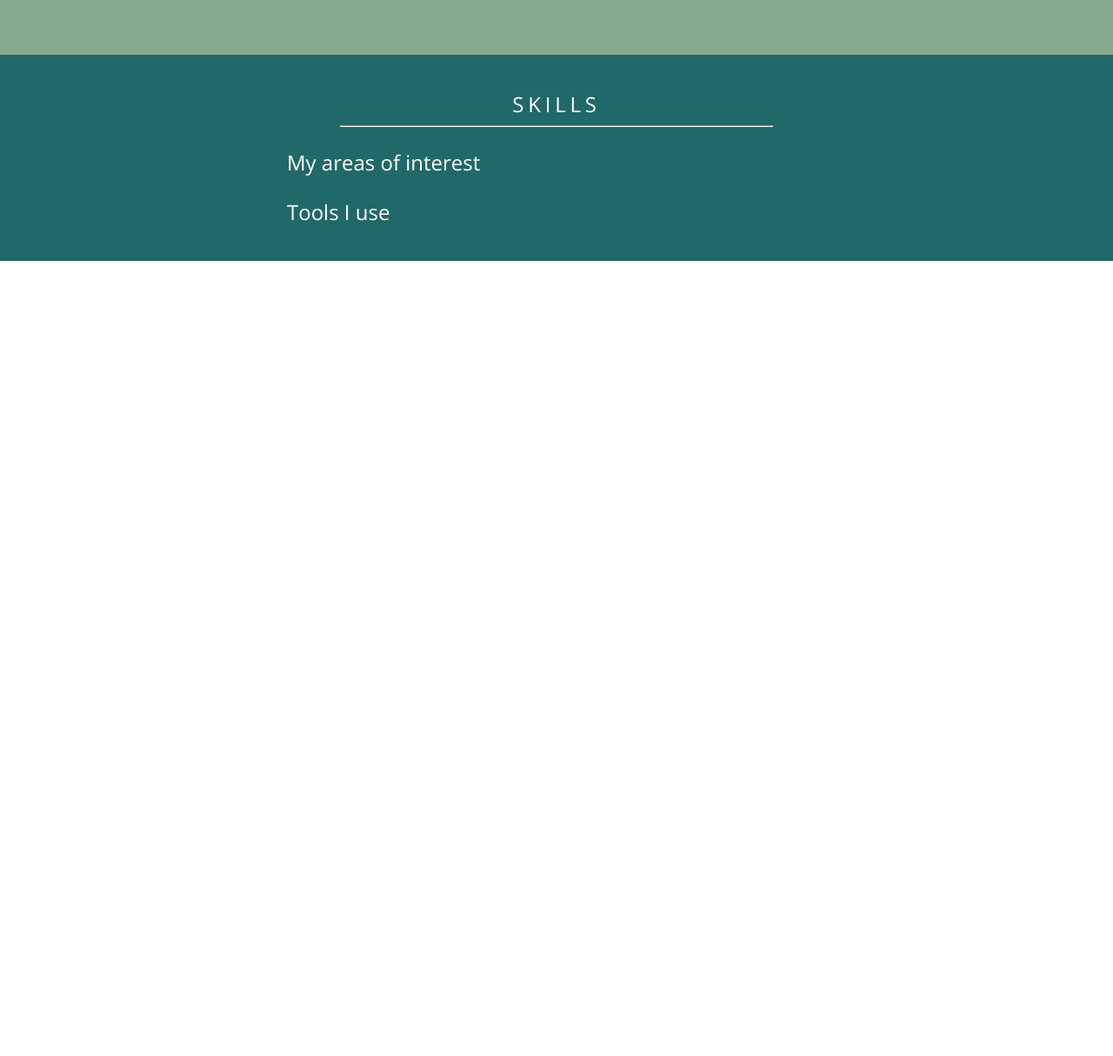
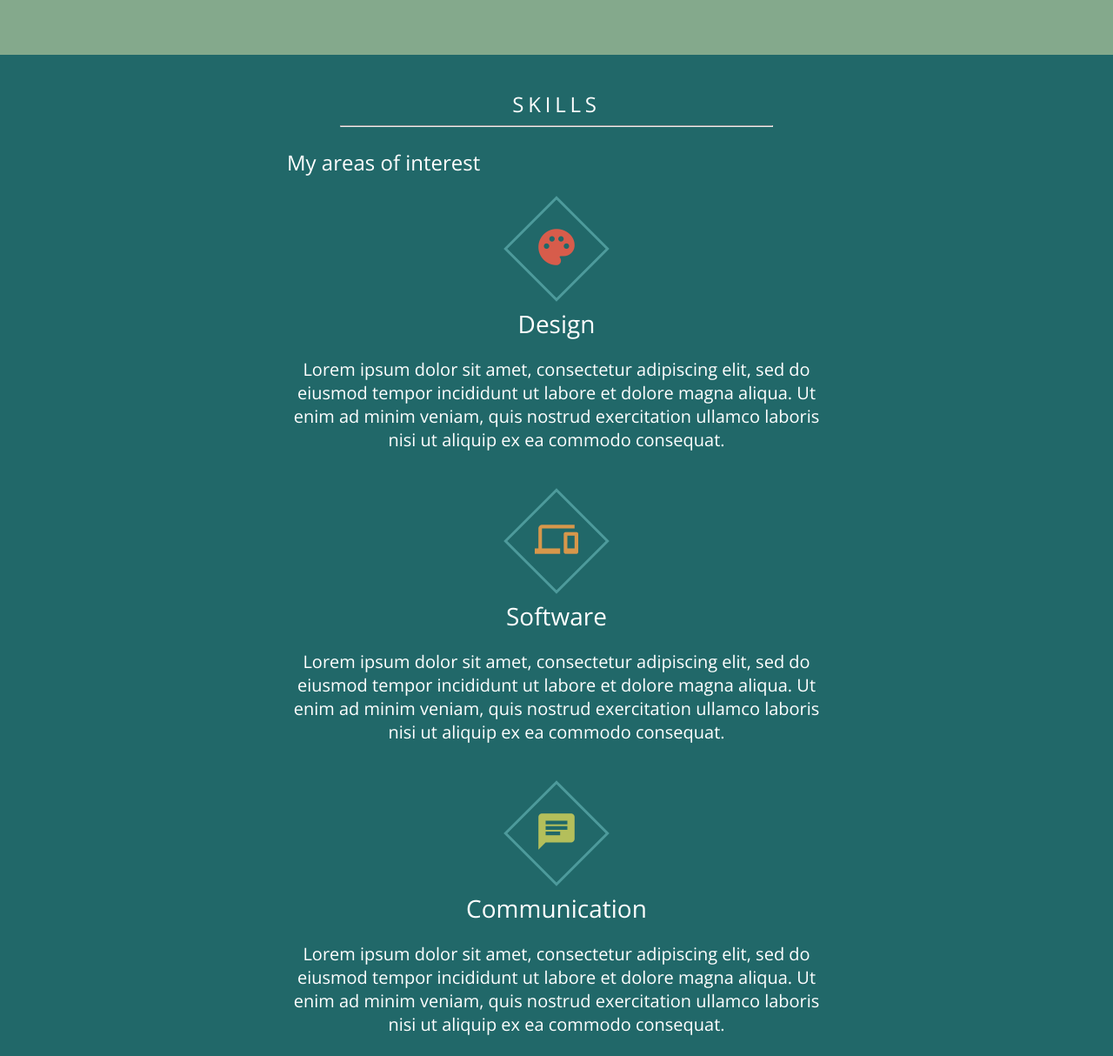
Before and after one commit to louisgevers/louisgevers, a Gatsby site: page / in a window 1280 px wide. Shown: the part 3163-4377 px from the top of the page at 87% size. Before the commit the page ends 3463 px from the top, so only its background shows below. Built offline with nearby package versions, Linux system fonts and the light colour scheme; Gatsby itself is replaced by a stand-in of ours.

Commit message:
Implement interests generated with JSON file

```diff
--- a/src/components/resume/resume-section.js
+++ b/src/components/resume/resume-section.js
@@ -2,13 +2,10 @@ import React from "react"
 import styled from "styled-components"
 
 import Img from "gatsby-image"
-import { StyledHeader } from "../shared-styled-components"
-
-const ResumeEntriesList = styled.ul`
-  list-style-type: none;
-  margin: 0;
-  padding: 0;
-`
+import {
+  StyledHeader,
+  UnstyledUnorderedList,
+} from "../shared-styled-components"
 
 const StyledEntryGrid = styled.li`
   display: flex;
@@ -128,7 +125,7 @@ const ResumeEntry = ({
 const ResumeSection = ({ title, items }) => (
   <div>
     <StyledHeader>{title}</StyledHeader>
-    <ResumeEntriesList>
+    <UnstyledUnorderedList>
       {items.map(item => (
         <ResumeEntry
           key={item.title}
@@ -140,7 +137,7 @@ const ResumeSection = ({ title, items }) => (
           iconFluid={item.icon.childImageSharp.fluid}
         />
       ))}
-    </ResumeEntriesList>
+    </UnstyledUnorderedList>
   </div>
 )
 
--- a/src/components/shared-styled-components.js
+++ b/src/components/shared-styled-components.js
@@ -60,3 +60,9 @@ export const StyledHeader = styled.h3`
   margin: 0;
   margin-top: 1em;
 `
+
+export const UnstyledUnorderedList = styled.ul`
+  list-style-type: none;
+  margin: 0;
+  padding: 0;
+`
--- /dev/null
+++ b/src/components/skills/interests.js
@@ -0,0 +1,69 @@
+import React from "react"
+import styled from "styled-components"
+
+import { UnstyledUnorderedList } from "../shared-styled-components"
+
+const StyledEntryItem = styled.li`
+  display: flex;
+  flex-direction: column;
+`
+
+const StyledEntryTitle = styled.h4`
+  font-size: 28px;
+  font-weight: 400;
+  margin: 0;
+  margin-top: 0.5em;
+`
+
+const StyledIcon = styled.span`
+  font-family: "Material Icons";
+  font-size: 50px;
+  color: ${props => props.color};
+`
+
+const IconBorder = styled.div`
+  position: relative;
+  width: 80px;
+  height: 80px;
+  margin: 40px auto 10px auto;
+  border: 3px solid #4d9a9b;
+  transform: rotate(45deg);
+`
+
+const IconContainer = styled.div`
+  position: absolute;
+  top: 50%;
+  left: 50%;
+  transform: translate(-50%, -50%) rotate(-45deg);
+`
+
+const InterestIcon = ({ iconName, color }) => (
+  <IconBorder>
+    <IconContainer>
+      <StyledIcon color={color}>{iconName}</StyledIcon>
+    </IconContainer>
+  </IconBorder>
+)
+
+const InterestEntry = ({ iconName, title, description, color }) => (
+  <StyledEntryItem>
+    <InterestIcon iconName={iconName} color={color} />
+    <StyledEntryTitle>{title}</StyledEntryTitle>
+    <p>{description}</p>
+  </StyledEntryItem>
+)
+
+const Interests = ({ items }) => (
+  <UnstyledUnorderedList>
+    {items.map(item => (
+      <InterestEntry
+        iconName={item.materialIconName}
+        title={item.title}
+        description={item.description}
+        color={item.color}
+      />
+    ))}
+  </UnstyledUnorderedList>
+)
+
+export default Interests
--- a/src/components/skills/skills.js
+++ b/src/components/skills/skills.js
@@ -1,13 +1,30 @@
 import React from "react"
+import { useStaticQuery, graphql } from "gatsby"
 
 import ColoredSection from "../colored-section"
 import { StyledHeader } from "../shared-styled-components"
+import Interests from "./interests"
 
-const Skills = () => (
-  <ColoredSection title="Skills" backgroundColor="#216869" color="#ffffff">
-    <StyledHeader>My areas of interest</StyledHeader>
-    <StyledHeader>Tools I use</StyledHeader>
-  </ColoredSection>
-)
+const Skills = () => {
+  const data = useStaticQuery(graphql`
+    query {
+      interests: allInterestsJson {
+        nodes {
+          title
+          description
+          materialIconName
+          color
+        }
+      }
+    }
+  `)
+  return (
+    <ColoredSection title="Skills" backgroundColor="#216869" color="#ffffff">
+      <StyledHeader>My areas of interest</StyledHeader>
+      <Interests items={data.interests.nodes} />
+      <StyledHeader>Tools I use</StyledHeader>
+    </ColoredSection>
+  )
+}
 
 export default Skills
--- /dev/null
+++ b/src/content/interests.json
@@ -0,0 +1,20 @@
+[
+  {
+    "title": "Design",
+    "materialIconName": "palette",
+    "description": "Lorem ipsum dolor sit amet, consectetur adipiscing elit, sed do eiusmod tempor incididunt ut labore et dolore magna aliqua. Ut enim ad minim veniam, quis nostrud exercitation ullamco laboris nisi ut aliquip ex ea commodo consequat.",
+    "color": "#d75c4b"
+  },
+  {
+    "title": "Software",
+    "materialIconName": "devices",
+    "description": "Lorem ipsum dolor sit amet, consectetur adipiscing elit, sed do eiusmod tempor incididunt ut labore et dolore magna aliqua. Ut enim ad minim veniam, quis nostrud exercitation ullamco laboris nisi ut aliquip ex ea commodo consequat.",
+    "color": "#d7974b"
+  },
+  {
+    "title": "Communication",
+    "materialIconName": "chat",
+    "description": "Lorem ipsum dolor sit amet, consectetur adipiscing elit, sed do eiusmod tempor incididunt ut labore et dolore magna aliqua. Ut enim ad minim veniam, quis nostrud exercitation ullamco laboris nisi ut aliquip ex ea commodo consequat.",
+    "color": "#b4bf5b"
+  }
+]
```
